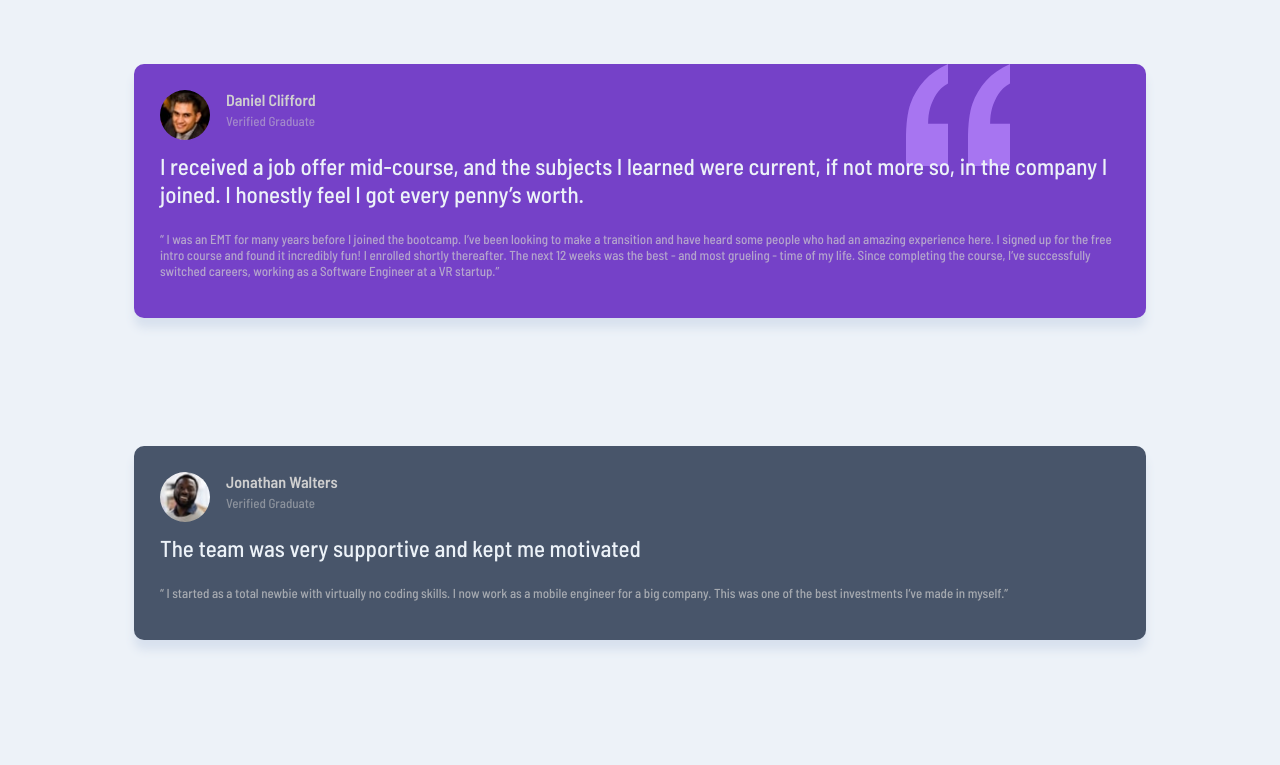
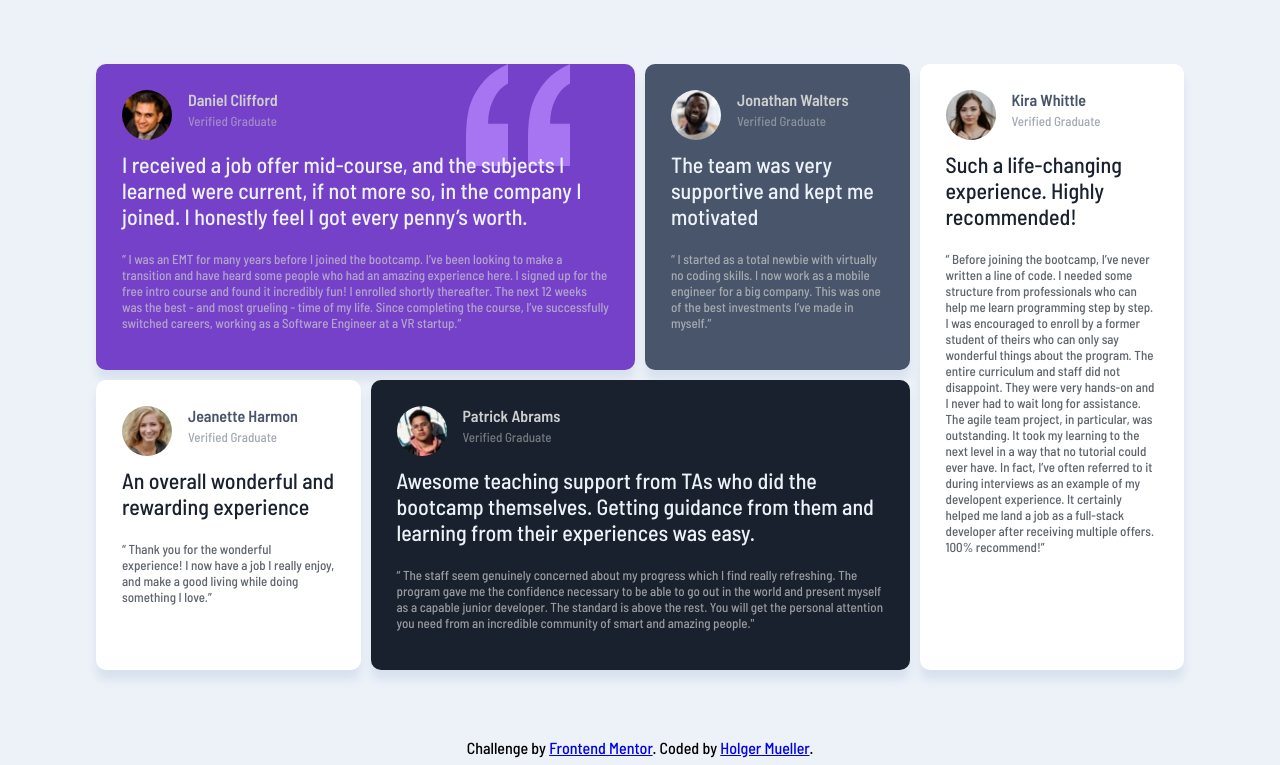
Before and after one commit to Holgermueller/testimonials-grid-section-main, a website: page index.html in a window 1280 px wide. Shown: the top 765 px of the page. Drawn offline with Linux system fonts and the light colour scheme.

Commit message:
got desktop layout done

```diff
--- a/style.css
+++ b/style.css
@@ -4,16 +4,17 @@ html {
   padding: 0;
   background-color: hsl(213, 44%, 95%);
   font-family: "Barlow Semi Condensed", sans-serif;
+  width: 100vw;
+  overflow-x: hidden;
 }
 
 main {
-  width: 100vw;
-  overflow-x: hidden;
+  width: 90%;
+  margin: auto;
   display: grid;
 }
 
 .grid-card {
-  width: 75%;
   margin: 5% auto;
   border-radius: 10px;
   padding: 26px;
@@ -66,7 +67,7 @@ main {
 }
 
 .main-quote {
-  font-size: 23px;
+  font-size: 22px;
 }
 
 .verified,
@@ -127,3 +128,42 @@ footer {
   position: relative;
   background-color: hsl(210, 46%, 95%);
 }
+
+@media screen and (min-width: 600px) {
+  main {
+    width: 85%;
+    margin: 5% auto;
+    grid-template-columns: repeat(4, 1fr);
+    gap: 10px;
+    grid-template-rows: auto auto;
+  }
+
+  .grid-card {
+    margin: 0;
+  }
+
+  .first-card {
+    grid-column: 1/3;
+    grid-row: 1;
+  }
+
+  .second-card {
+    grid-column: 3;
+    grid-row: 1;
+  }
+
+  .third-card {
+    grid-column: 1;
+    grid-row: 2;
+  }
+
+  .fourth-card {
+    grid-column: 2/4;
+    grid-row: 2;
+  }
+
+  .fifth-card {
+    grid-column: 4/4;
+    grid-row: 1 /-1;
+  }
+}
```
